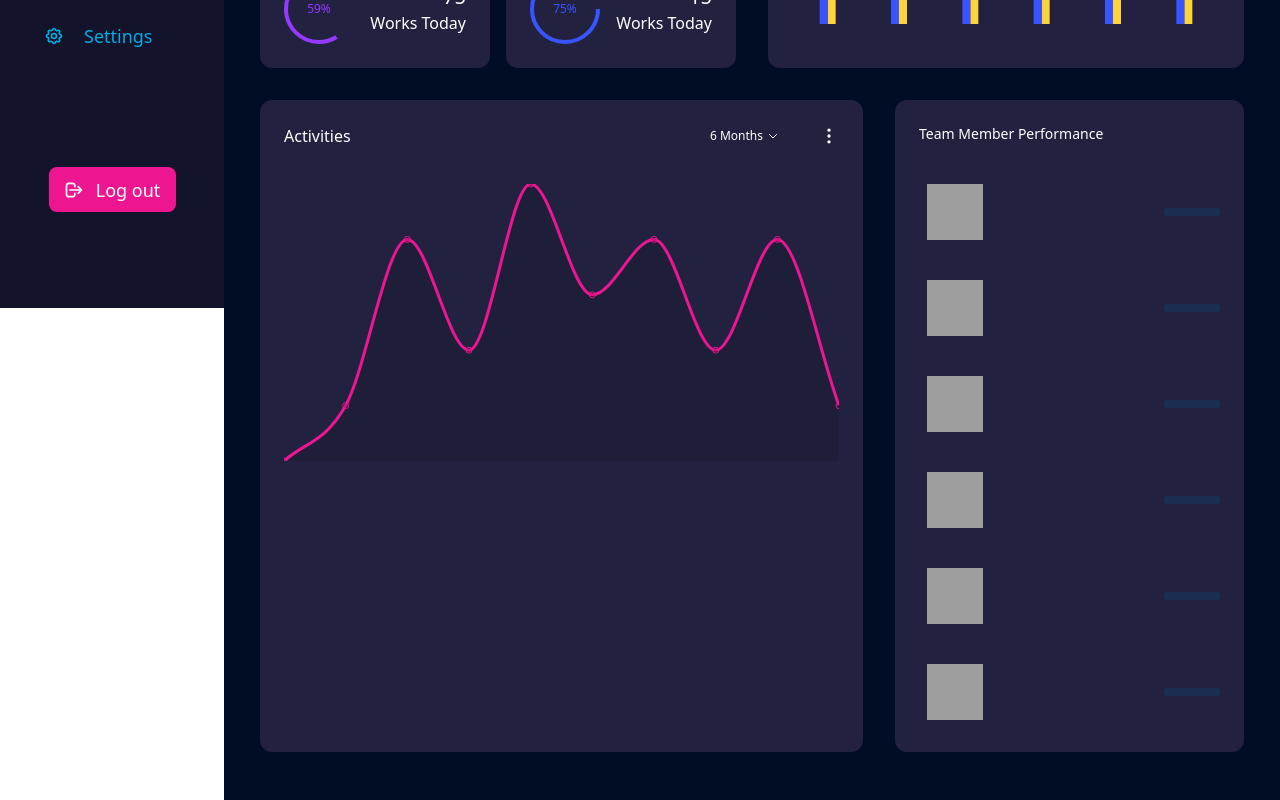
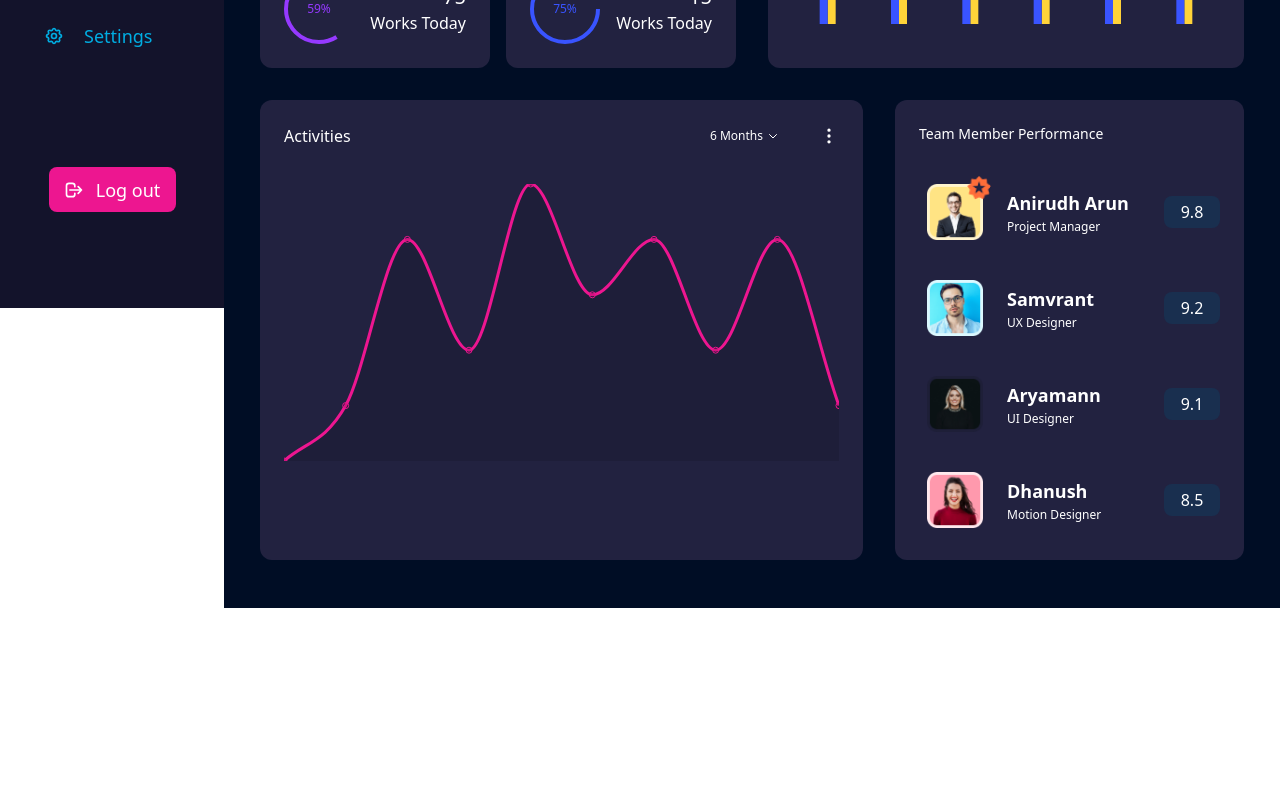
Before and after one commit to Credit-First/formi-frontend, a Next.js app: page / in a window 1280 px wide. Shown: the part 492-1292 px from the top of the page. After the commit the page ends 1100 px from the top, so only its background shows below. Built offline with nearby package versions, Linux system fonts and the light colour scheme; no server answers; grey boxes are pictures that could not be loaded.

Commit message:
fix: performance temp data

```diff
--- a/src/constants/index.ts
+++ b/src/constants/index.ts
@@ -28,34 +28,28 @@ export const monthList = [
 ]
 export const performanceList_temp = [
   {
-    label: 'January',
-    value_1: 123,
-    value_2: 83,
+    avatar: 'anirudh',
+    name: 'Anirudh Arun',
+    role: 'Project Manager',
+    ranking: 9.8,
   },
   {
-    label: 'February',
-    value_1: 140,
-    value_2: 116,
+    avatar: 'samvrant',
+    name: 'Samvrant',
+    role: 'UX Designer',
+    ranking: 9.2,
   },
   {
-    label: 'March',
-    value_1: 175,
-    value_2: 140,
+    avatar: 'aryamann',
+    name: 'Aryamann',
+    role: 'UI Designer',
+    ranking: 9.1,
   },
   {
-    label: 'April',
-    value_1: 146,
-    value_2: 123,
-  },
-  {
-    label: 'May',
-    value_1: 105,
-    value_2: 75,
-  },
-  {
-    label: 'June',
-    value_1: 140,
-    value_2: 116,
+    avatar: 'dhanush',
+    name: 'Dhanush',
+    role: 'Motion Designer',
+    ranking: 8.5,
   },
 ]
 
```
